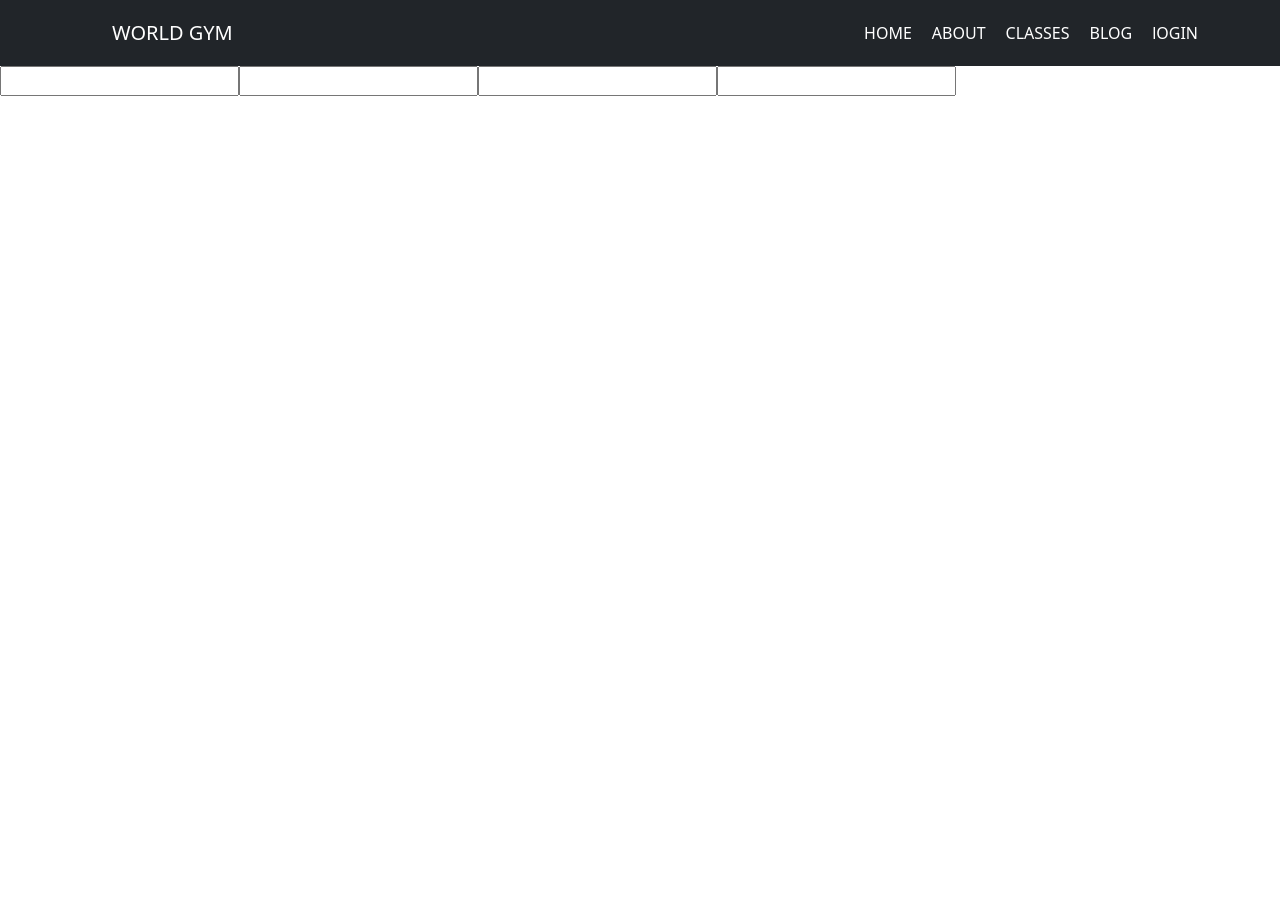
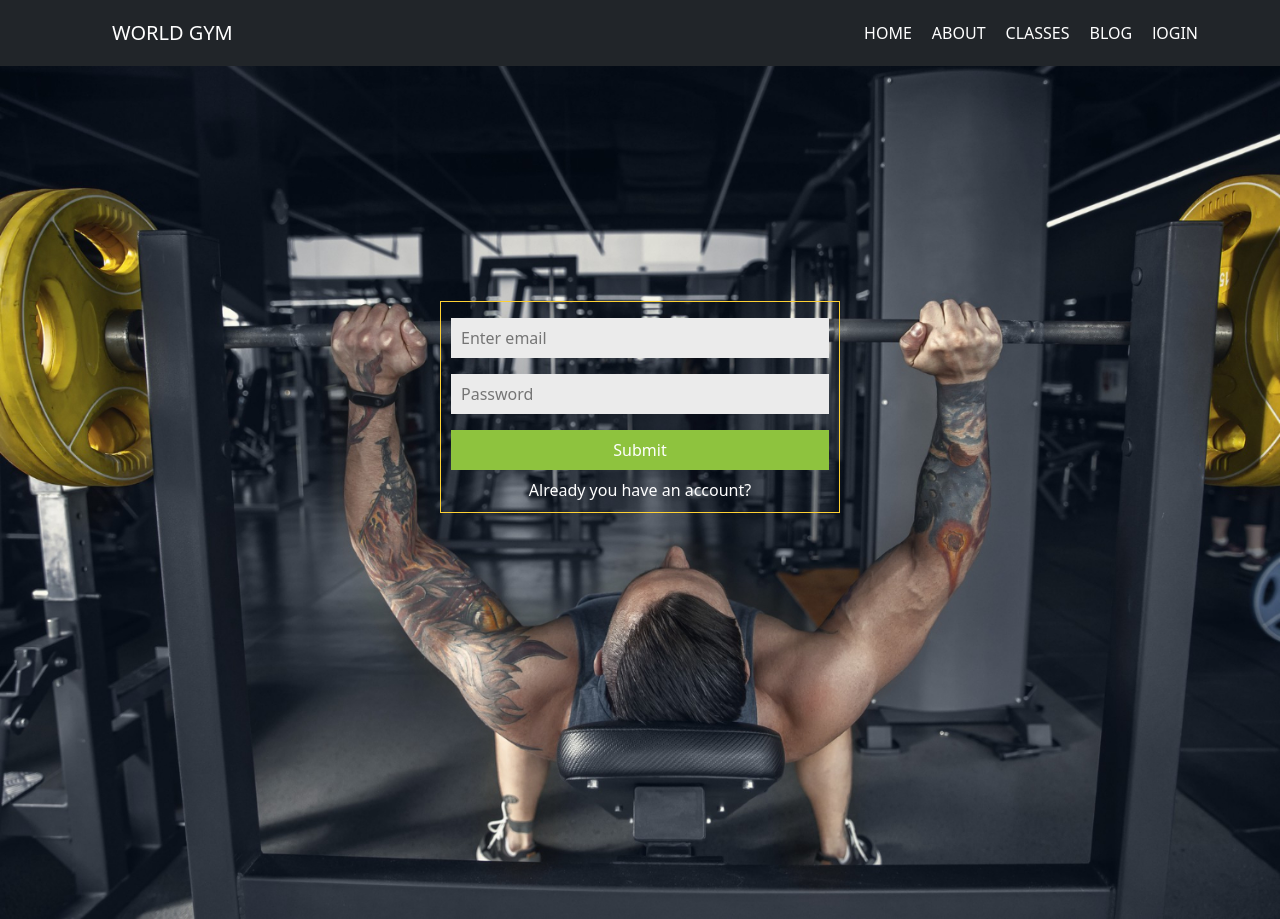
Before and after one commit to JabedH/GYM-WORLD, a React (Create React App) app: page /Login in a window 1280 px wide. Before the commit the page ends 800 px from the top, so only its background shows below. Built offline with nearby package versions, Linux system fonts and the light colour scheme.

Commit message:
complete login desing

```diff
--- a/src/Components/Login/Login.css
+++ b/src/Components/Login/Login.css
@@ -0,0 +1,42 @@
+*:focus {
+  outline: none;
+}
+.btn-color {
+  background-color: #8ec33e;
+  border: none;
+}
+.btn-color:hover {
+  background-color: #fed134;
+}
+.btn-color {
+  height: 40px;
+  color: white;
+  font-weight: 500;
+}
+.text-start {
+  width: 400px;
+  padding: 0 10px 10px 10px;
+  border: 1px solid #fed134;
+  position: absolute;
+  top: 40%;
+  left: 50%;
+  transform: translate(-50%, -50%);
+}
+.text-start input {
+  background-color: rgb(235, 235, 235);
+  border: 0;
+  height: 40px;
+  padding-left: 10px;
+}
+.login-bg {
+  position: relative;
+}
+.login-bg img {
+  width: 100%;
+}
+.account {
+  color: white;
+}
+.account:hover {
+  color: #fed134;
+}
--- a/src/Components/Login/Login.js
+++ b/src/Components/Login/Login.js
@@ -1,14 +1,45 @@
 import React from "react";
+import "./Login.css";
+import { Form } from "react-bootstrap";
+import { Link } from "react-router-dom";
+import bg from "../../img/bg.jpg";
 
 const Login = () => {
   return (
-    <div>
-      <form action="">
-        <input type="text" />
-        <input type="email" name="" id="" />
-        <input type="password" name="password" id="" />
-        <input type="password" name="confirmPassword" id="" />
-      </form>
+    <div className="login-bg">
+      <img src={bg} alt="" />
+      <div>
+        <Form className="mx-auto text-start">
+          <input
+            className="w-100 mt-3"
+            type="email"
+            name="email"
+            placeholder="Enter email"
+            required
+          />
+          <input
+            className="w-100 mt-3 pl-2"
+            type="password"
+            name="password"
+            placeholder="Password"
+            required
+          />
+          {/* <input
+          className="w-100 mt-3"
+          type="password"
+          name="ConfirmPassword"
+          placeholder="ConfirmPassword"
+        /> */}
+          <button className="w-100 btn-color mt-3" type="submit">
+            Submit
+          </button>
+          <div className="mt-2 text-center ">
+            <Link to="/login" className="text-decoration-none account ">
+              Already you have an account?
+            </Link>
+          </div>
+        </Form>
+      </div>
     </div>
   );
 };
```
Also changed, not shown: src/img/bg.jpg (added).
